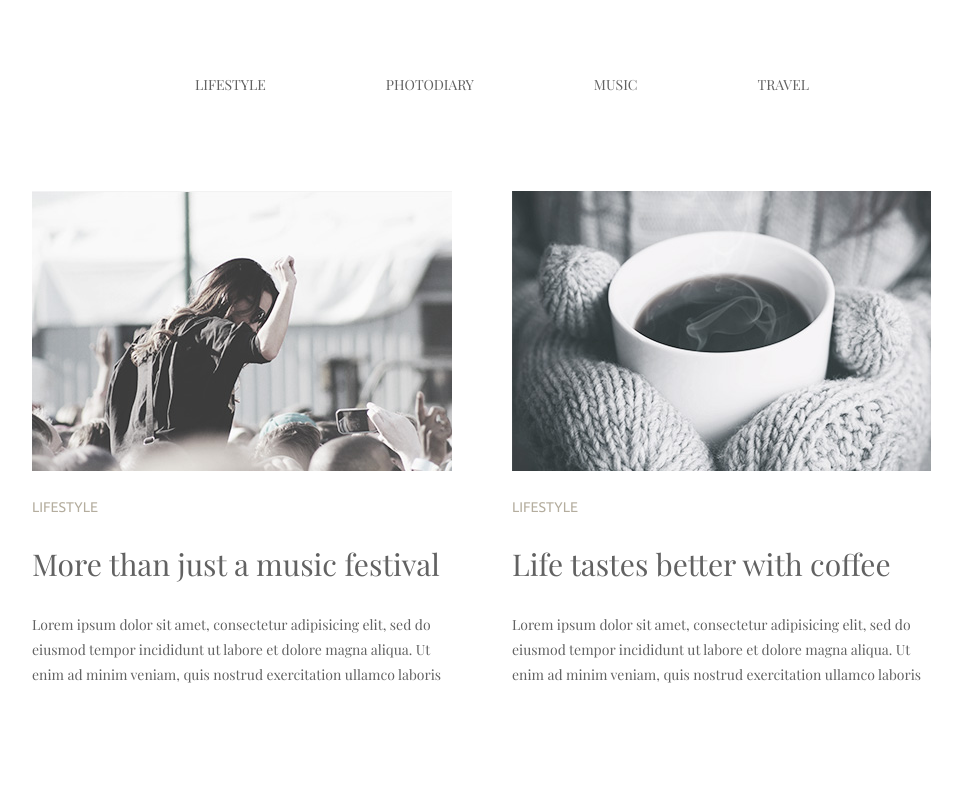
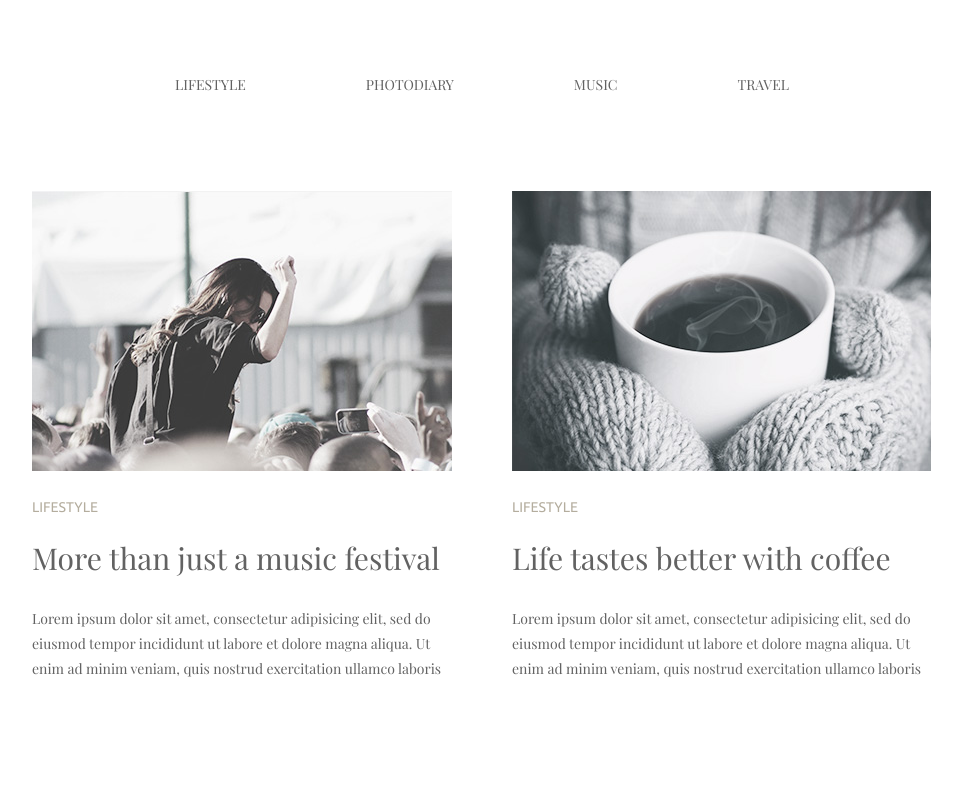
Before and after one commit to nina-mandarin/goit-fe-course, a plain HTML site: page html-css/module-03/index.html in a window 1280 px wide. Shown: the top 799 px of the page, without its empty margins (158-1120 px from the left). Drawn offline with nearby package versions, Linux system fonts and the light colour scheme.

Commit message:
changed style.css

```diff
--- a/html-css/module-03/css/style.css
+++ b/html-css/module-03/css/style.css
@@ -22,6 +22,14 @@ img {
 
 button, input, optgroup, select, textarea {
     line-height: inherit;
+}
+
+ul, ol {
+    padding: 0;
+}
+
+h1, h2, h3, h4, h5, h6, p {
+    margin: 0;
 }
 
 .container {
@@ -68,15 +76,11 @@ button, input, optgroup, select, textarea {
 .article-container {
     display: inline-block;
     width: 420px;
-    padding-bottom: 50px;
+    margin-bottom: 120px;
 }
 
 .article-container:nth-of-type(odd) {
     margin-right: 60px;
-}
-
-.article-container:not(:nth-last-of-type(-n+2)) {
-    margin-bottom: 70px;
 }
 
 .article-container img {
@@ -84,6 +88,7 @@ button, input, optgroup, select, textarea {
 }
 
 .article-container h3 {
+    margin-bottom: 30px;
     font-size: 30px;
     font-weight: 300;
 }
@@ -97,6 +102,7 @@ button, input, optgroup, select, textarea {
 }
 
 .article-subtitle {
+    margin-bottom: 24px;
     font-family: 'Ubuntu', sans-serif;
     text-transform: uppercase;
     color: #b4ad9e;
```
